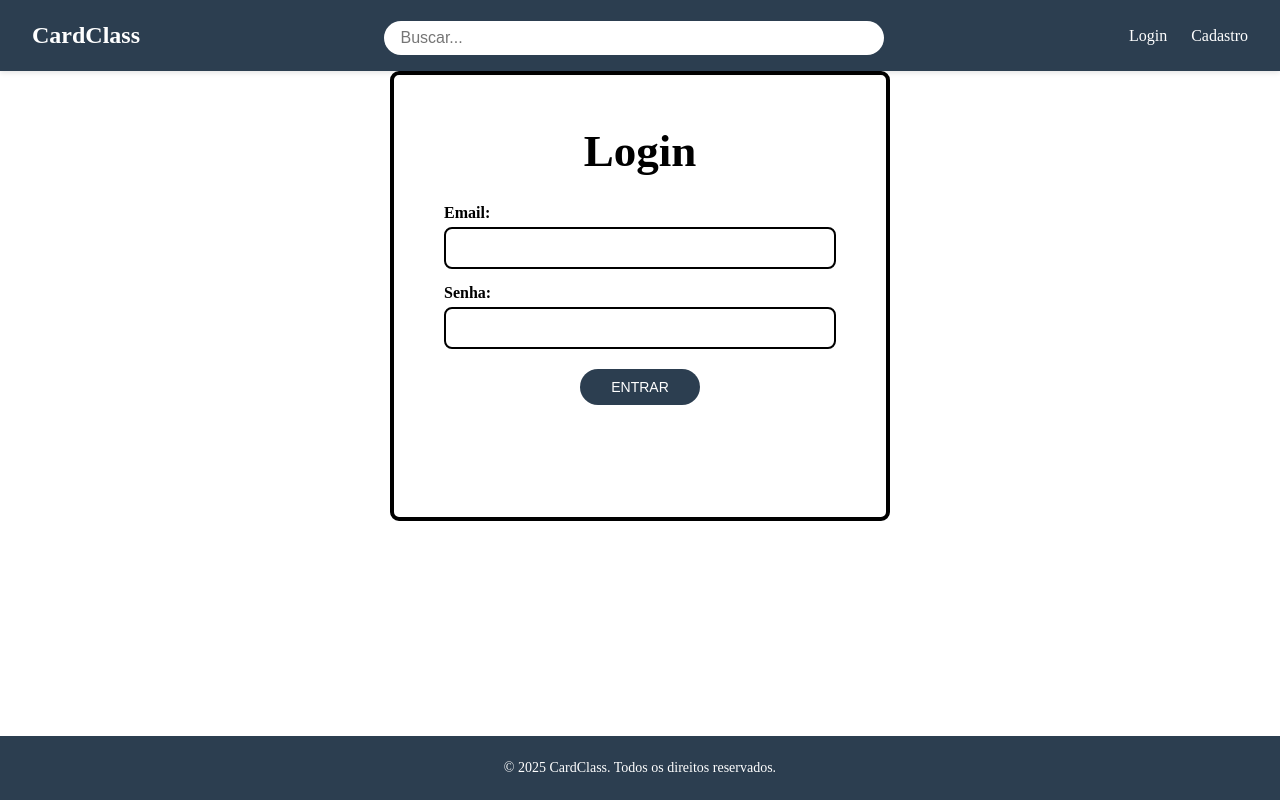
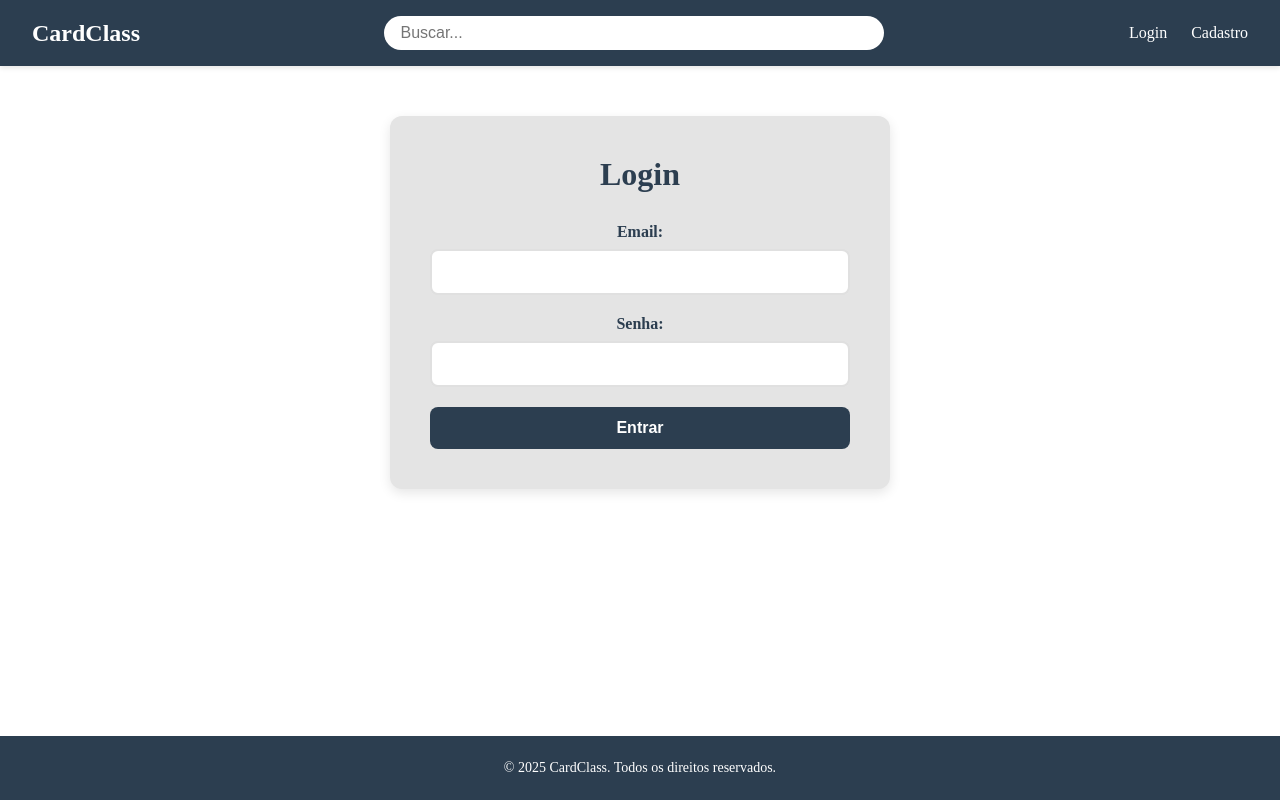
Before and after one commit to MariaCristiani/CardClass, a Flask app: page /login in a window 1280 px wide. Run offline with Flask 3, Linux system fonts and the light colour scheme.

Commit message:
Update login.css

```diff
--- a/static/login.css
+++ b/static/login.css
@@ -1,77 +1,71 @@
-*{
+* {
   margin: 0;
   padding: 0;
   box-sizing: border-box;
 }
 
-body{
-  width: 100%;
-  height: 100vh;
-  display: flex;
-  text-align: center;
-  flex-direction: column;
+.form_login {
+  max-width: 500px;
+  margin: 50px auto;
+  padding: 40px;
+  justify-content: center;
+  background-color: #e4e4e4;
+  border-radius: 12px;
+  box-shadow: 0 4px 12px rgba(0, 0, 0, 0.1);
 }
 
-#title{
-  font-size: 45px;
+#title {
+  font-size: 2rem;
   text-align: center;
+  margin-bottom: 30px;
+  color: #2c3e50;
 }
 
-.form_login{
-  background-color: white;
-  border: solid 4px black;
-  border-radius: 9px;
-  margin: auto;
-  padding: 50px;
-  width: 500px;
-  height: 450px;
-  display: flex;
-  flex-direction:column;
-  gap: 12px;
+.form_login label {
+  display: block;
+  margin-bottom: 8px;
+  font-weight: 600;
+  color: #2c3e50;
 }
 
-input {
-  display: block;
+.form_login input {
   width: 100%;
-  padding: 10px;
-  margin-top: 5px;
-  border: 2px solid black;
+  padding: 12px 15px;
+  margin-bottom: 20px;
+  border: 2px solid #e0e0e0;
   border-radius: 8px;
   font-size: 16px;
+  transition: border-color 0.3s;
 }
 
-label {
-  display: block;
-  margin-top: 15px;
-  font-weight: bold;
-  text-align: left;
+.form_login input:focus {
+  outline: none;
+  border-color: #75a5d4;
 }
 
-button {
-  font-size: 14px;
-  margin-top: 20px;
-  padding: 10px;
-  align-self: center;
-  width: 120px;
-  border-radius: 20px;
+.form_login button {
+  width: 100%;
+  padding: 12px;
+  background-color: #2c3e50;
+  color: white;
   border: none;
-  color: white;
-  background-color: #2c3e50;
-  text-transform: uppercase;
+  border-radius: 8px;
+  font-size: 16px;
+  font-weight: 600;
+  cursor: pointer;
+  transition: background-color 0.3s;
 }
 
-button:hover {
-  background-color: white;
-  color: #2c3e50;
-  font-size: 16px;
+.form_login button:hover {
+  background-color: #34495e;
 }
 
 .flash {
-    padding: 10px;
-    margin: 15px auto;
+  padding: 12px;
+  margin: 0 auto 20px;
   width: 90%;
   max-width: 500px;
-    border-radius: 5px;
+  border-radius: 8px;
   text-align: center;
   font-weight: bold;
 }
@@ -88,19 +82,13 @@ button:hover {
   border: 1px solid #f5c6cb;
 }
 
-
 @media (max-width: 600px) {
   .form_login {
-    width: 90%;
-    padding: 30px;
-    height: auto;
+    padding: 30px 20px;
+    margin: 30px 15px;
   }
 
   #title {
-    font-size: 32px;
-  }
-
-  button {
-    width: 100%;
+    font-size: 1.8rem;
   }
 }
```
Lines whose indentation alone changed are shown as unchanged.
